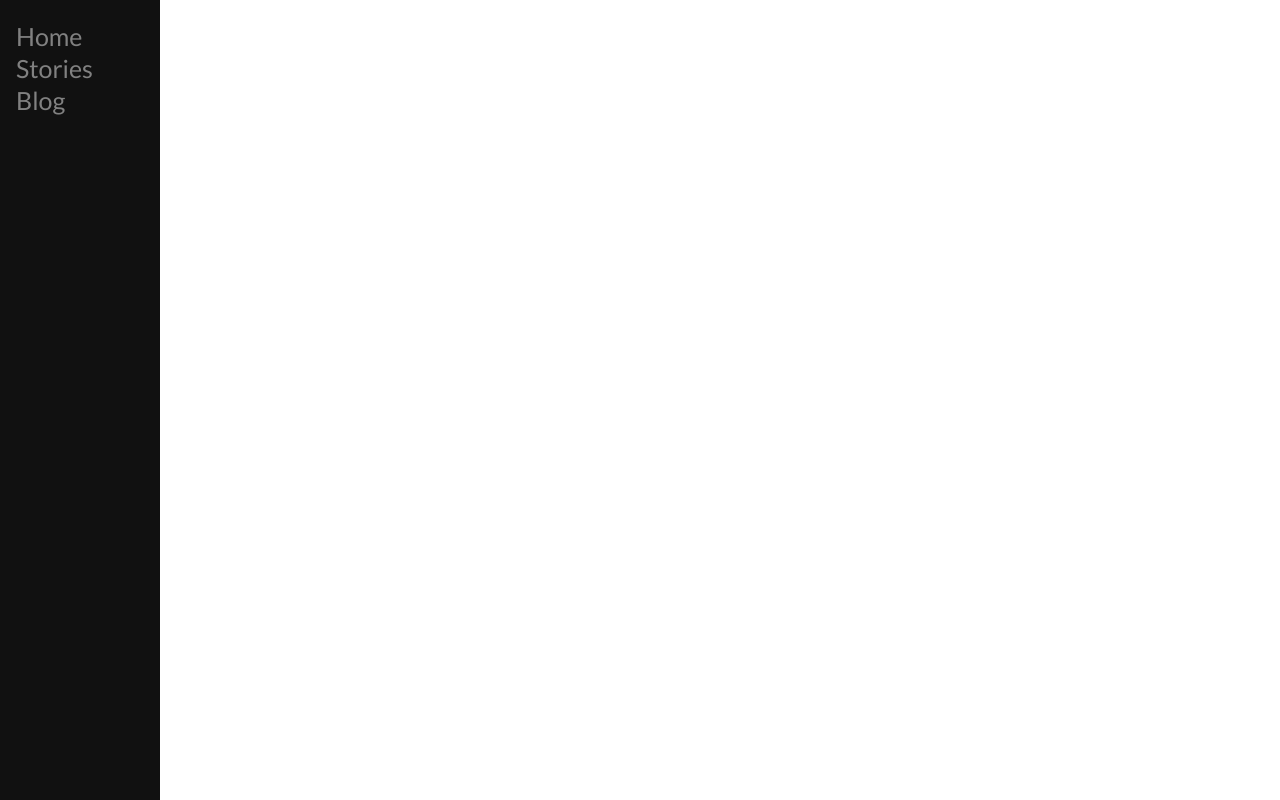
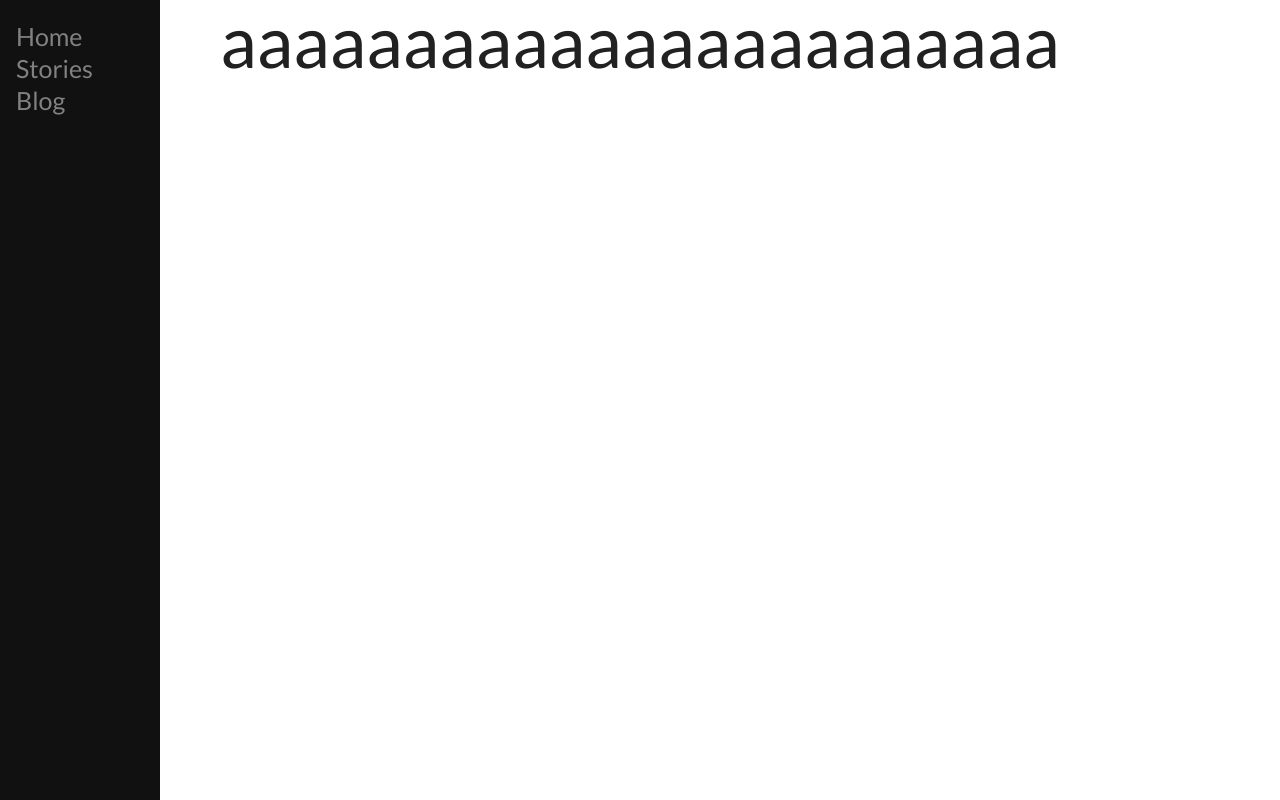
Before and after one commit to erndval/improved-guacamole, a React (Create React App) app in the folder front-end/: page / in a window 1280 px wide. Built offline with nearby package versions, Linux system fonts and the light colour scheme.

Commit message:
Title CSS

```diff
--- a/front-end/src/App.css
+++ b/front-end/src/App.css
@@ -28,6 +28,12 @@
   padding: 0px 10px;
 }
 
+.title {
+  font-size: 72px;
+  text-align: center;
+  padding-top: 30px;
+}
+
 @media screen and (max-height: 450px) {
   .sidenav {padding-top: 15px;}
   .sidenav a {font-size: 18px;}
--- a/front-end/src/Title.js
+++ b/front-end/src/Title.js
@@ -2,8 +2,8 @@ import React from 'react';
 
 function Title(props){
   return(
-    <div>
-    Title
+    <div class="title">
+    aaaaaaaaaaaaaaaaaaaaaaa
     </div>
   )
 }
```
